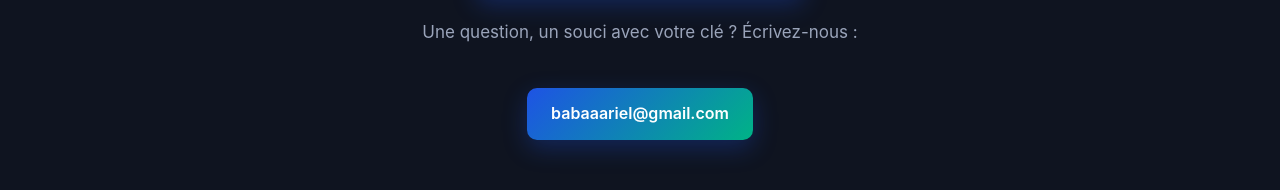
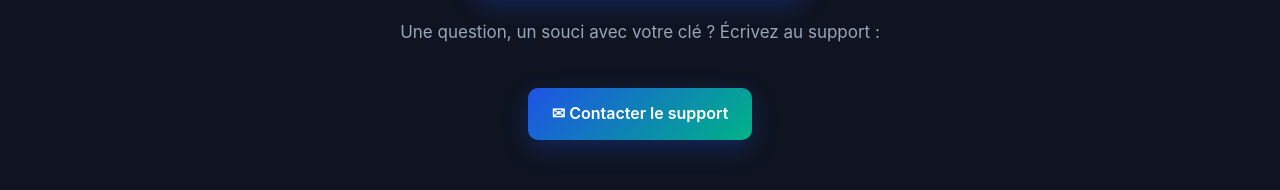
Before and after one commit to babaaariel-beep/maboussole-site, a plain HTML site: page index.html in a window 1280 px wide. Shown: the part 4198-4388 px from the top of the page. Drawn offline with Linux system fonts and the light colour scheme; no server answers.

Commit message:
Site : bouton « Contacter le support »
Co-Authored-By: Claude Opus 5.5 <noreply@anthropic.com>

```diff
--- a/index.html
+++ b/index.html
@@ -164,8 +164,8 @@
       <h2>Obtenir votre clé d'activation</h2>
       <p class="intro">Téléchargez le logiciel et profitez de l'<b>essai gratuit de 2 jours</b>. Pour continuer ensuite, achetez votre clé : 1 mois 3 000 F · 3 mois 9 000 F · 6 mois 18 000 F · 1 an 24 000 F. Collez-la dans le logiciel : elle se lie à votre ordinateur.</p>
       <a class="bouton" href="#telecharger">Télécharger et essayer gratuitement</a>
-      <p class="intro" style="margin-top:22px">Une question, un souci avec votre clé ? Écrivez-nous :</p>
-      <a class="bouton" href="mailto:babaaariel@gmail.com?subject=Support%20MaBoussole%20Graphiques">babaaariel@gmail.com</a>
+      <p class="intro" style="margin-top:22px">Une question, un souci avec votre clé ? Écrivez au support :</p>
+      <a class="bouton" href="mailto:babaaariel@gmail.com?subject=Support%20MaBoussole%20Graphiques">✉ Contacter le support</a>
     </div>
   </section>
 </main>
```
